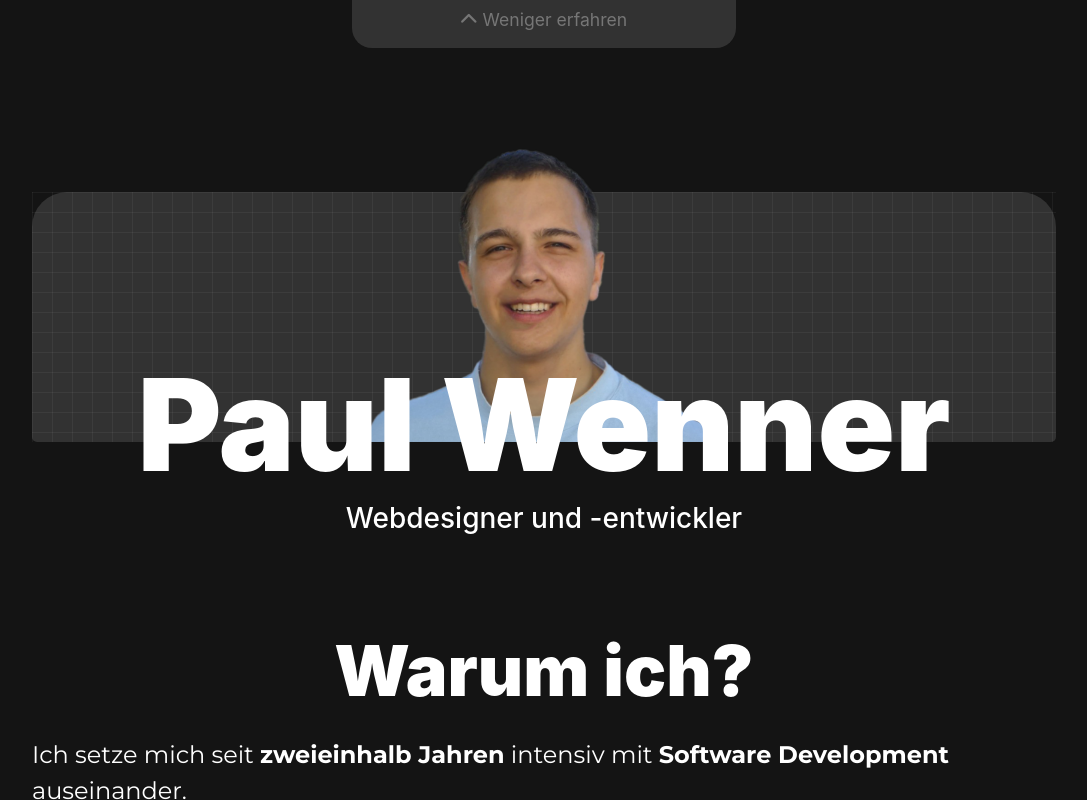
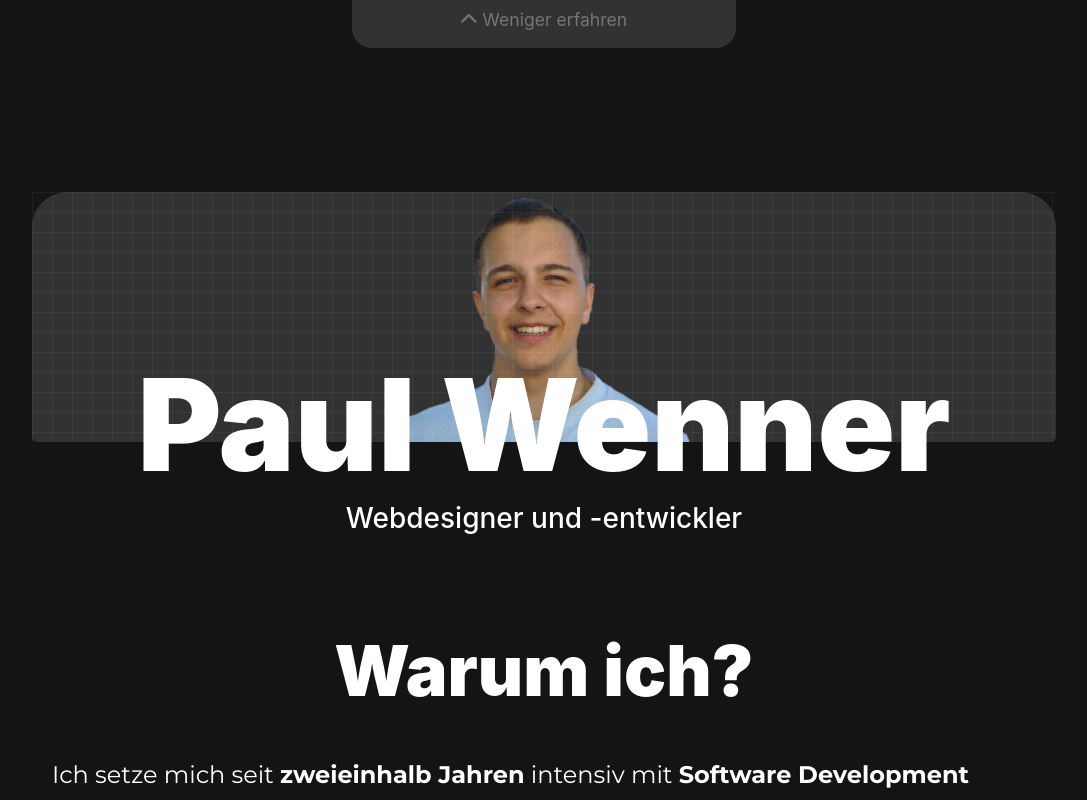
Before and after one commit to paulwenner/businessCard, a React (Create React App) app: page / in a window 1280 px wide. Both pictures are taken after a click on the element "Mehr erfahren". Shown: the top 800 px of the page, without its empty margins (96-1183 px from the left). Built offline with nearby package versions, Linux system fonts and the light colour scheme.

Commit message:
hotfixes

```diff
--- a/src/Content.jsx
+++ b/src/Content.jsx
@@ -56,15 +56,15 @@ const WhyMe_Text = () => {
 
 function Content() {
   function openLink(url) {
-            window.open(url, '_blank'); // Öffnet den Link in einem neuen Tab
+            window.open(url, '_blank');
         }
 
 
   return (
     <>
-      <div className="Content-align" style={{ marginTop: "12rem" }}>
+      <div className="Content-align" style={{ marginTop: "12rem", width: "100vw"}}>
         <div id="mainCard" className="over-Card card">
-          <div className="row">
+          <div className="row" style={{margin: "0px"}}>
             <div className="col text-center">
               <img id="profilePic" src={profilePic} className="card-img-top" alt="banner-profile" />
             </div>
@@ -76,13 +76,14 @@ function Content() {
         <h3 className="card-title">Webdesigner und -entwickler</h3>
       </div>
 
+
       <FadeInSection>
         <div className="content-section mb-5">
           <h3 id="Qualifikationen" className="card-title text-center mb-4">Warum ich?</h3>
           <div className="Content-align">
             <div className="over-Card card" style={{ backgroundColor: "transparent" }}>
               <div className="row">
-                <div className="card-text" style={{ fontSize: "1.5rem" }}>
+                <div className="card-text" style={{ fontSize: "1.5rem", padding: "20px"}}>
                   <WhyMe_Text />
                 </div>
               </div>
@@ -94,7 +95,7 @@ function Content() {
                   <Lottie
                     animationData={LinkedInAnimation}
                     loop={false}
-                    style={{ height: "40vh" }}
+                    style={{ height: "30vh" }}
                   />
                 </motion.div>
               </div>
--- a/src/index.css
+++ b/src/index.css
@@ -6,6 +6,7 @@ body {
     sans-serif;
   -webkit-font-smoothing: antialiased;
   -moz-osx-font-smoothing: grayscale;
+  overflow-x: hidden;
 }
 
 code {
--- a/src/styles/content.scss
+++ b/src/styles/content.scss
@@ -67,7 +67,6 @@ h2 {
 #profilePic {
     height: auto;
     width: clamp(200px, 400px, 600px);
-    transform: scale(1.2);
     transform-origin: bottom center;
 }
 
@@ -91,3 +90,7 @@ h2 {
 #qualiRow {
     height: 1000px;
 }
+
+.row {
+    --bs-gutter-x: 0 !important;
+}
```
